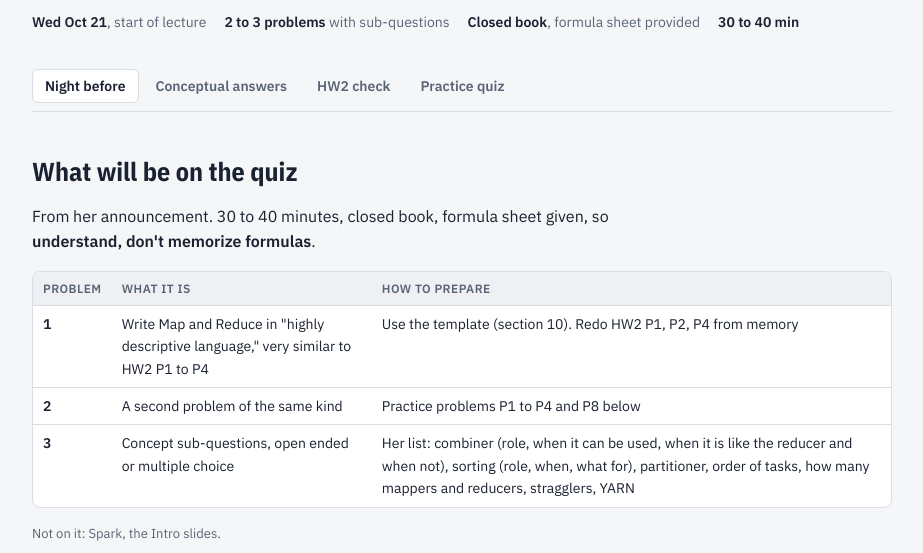
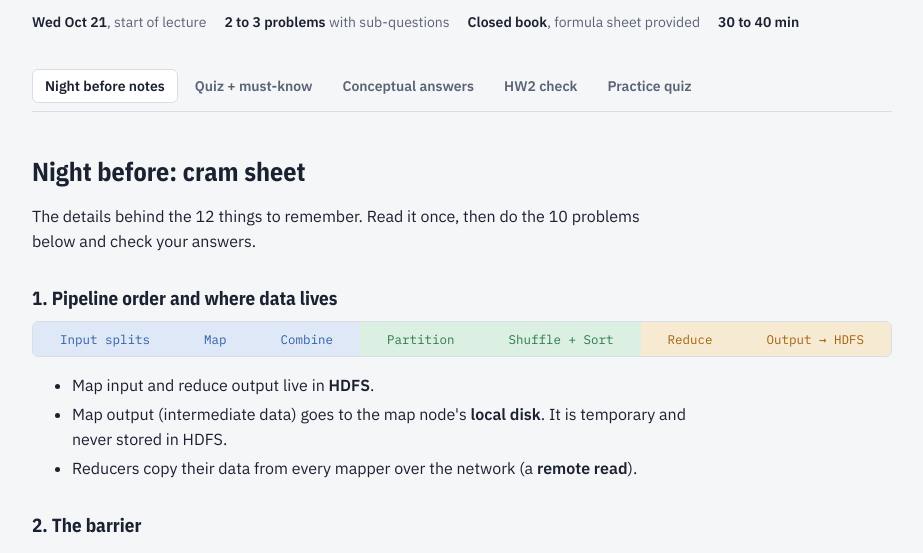
Before and after one commit to surya0901/Big-Data-quiz-1, a plain HTML site: page index.html in a window 1280 px wide. Shown: the part 193-746 px from the top of the page, without its empty margins (178-1101 px from the left). Drawn offline with nearby package versions, Linux system fonts and the light colour scheme.

Commit message:
Move quiz overview and must-know list into its own tab

```diff
--- a/index.html
+++ b/index.html
@@ -110,14 +110,15 @@ ul.tight li{margin:3px 0}
 </header>
 
 <nav class="tabs" aria-label="Sections"><div class="tabrow" role="tablist">
-  <button role="tab" data-tab="cram">Night before</button>
+  <button role="tab" data-tab="cram">Night before notes</button>
+  <button role="tab" data-tab="know">Quiz + must-know</button>
   <button role="tab" data-tab="concept">Conceptual answers</button>
   <button role="tab" data-tab="hw2">HW2 check</button>
   <button role="tab" data-tab="quiz">Practice quiz</button>
 </div></nav>
 
-<!-- ============ CRAM ============ -->
-<section class="panel" id="cram" role="tabpanel">
+<!-- ============ KNOW ============ -->
+<section class="panel" id="know" role="tabpanel" hidden>
 <h2>What will be on the quiz</h2>
 <p>From her announcement. 30 to 40 minutes, closed book, formula sheet given, so <b>understand, don't memorize formulas</b>.</p>
 <div class="tw"><table>
@@ -143,9 +144,12 @@ ul.tight li{margin:3px 0}
 <li><b>Stragglers:</b> slow tasks delay the whole job, fixed by speculative execution (backup copies, first wins).</li>
 <li><b>YARN:</b> RM (global, schedules), NM (per server, runs tasks), AM (per job, gets containers, detects failures).</li>
 </ol></div>
+</section>
 
+<!-- ============ CRAM ============ -->
+<section class="panel" id="cram" role="tabpanel">
 <h2>Night before: cram sheet</h2>
-<p>The details behind those 12. Read it once, then do the 10 problems below and check your answers.</p>
+<p>The details behind the 12 things to remember. Read it once, then do the 10 problems below and check your answers.</p>
 
 <h3>1. Pipeline order and where data lives</h3>
 <div class="pipe" aria-label="MapReduce pipeline"><span class="m">Input splits</span><span class="m">Map</span><span class="m">Combine</span><span class="s">Partition</span><span class="s">Shuffle + Sort</span><span class="r">Reduce</span><span class="r">Output → HDFS</span></div>
```
